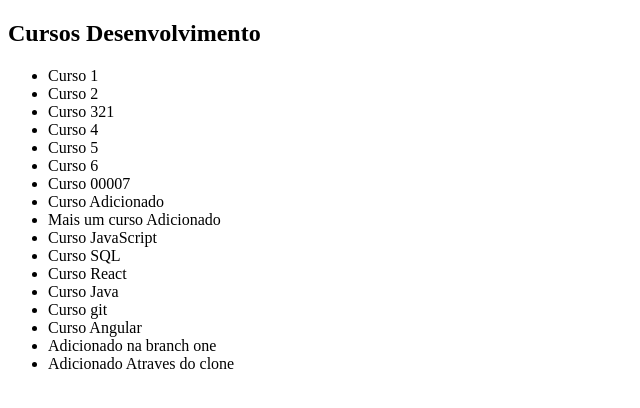
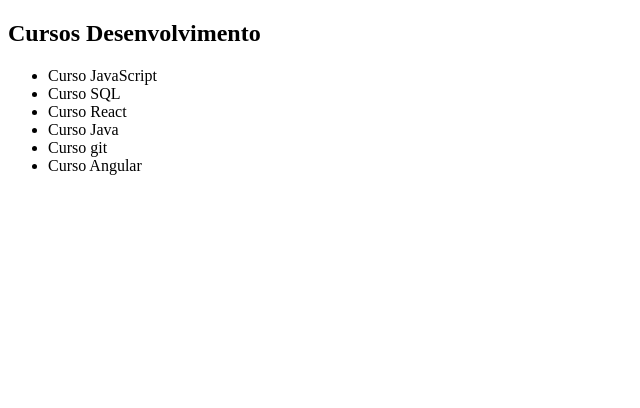
Before and after one commit to hugoodesa/gitAlura, a plain HTML site: page index.html in a window 1280 px wide. Shown: the whole page, without its empty margins (0-640 px from the left). Drawn offline with Linux system fonts and the light colour scheme.

Commit message:
removido conflito

```diff
--- a/index.html
+++ b/index.html
@@ -11,27 +11,13 @@
     <h2>Cursos Desenvolvimento</h2>
 
     <ul>
-      <li>Curso 1</li>
-      <li>Curso 2</li>
-      <li>Curso 321</li>
-      <li>Curso 4</li>
-      <li>Curso 5</li>
-      <li>Curso 6</li>
-      <li>Curso 00007</li>
-      <li>Curso Adicionado</li>
-      <li>Mais um curso Adicionado</li>
+
       <li>Curso JavaScript</li>
       <li>Curso SQL</li>
       <li>Curso React</li>
       <li>Curso Java</li>
-
       <li>Curso git</li>
-
       <li>Curso Angular</li>
-
-
-      <li>Adicionado na branch one</li>
-      <li>Adicionado Atraves do clone</li>
 
       <!-- 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 -->
     </ul>
```
